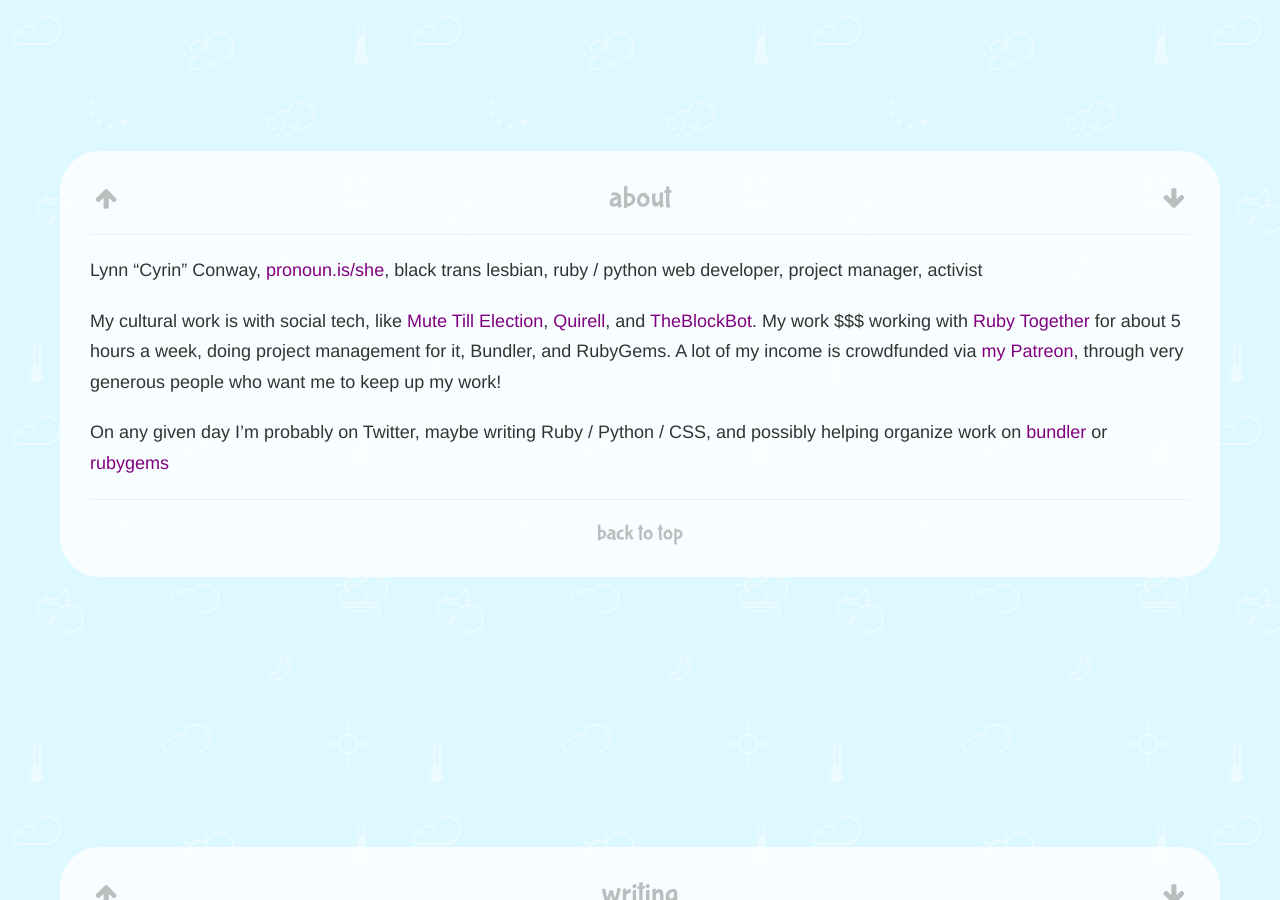
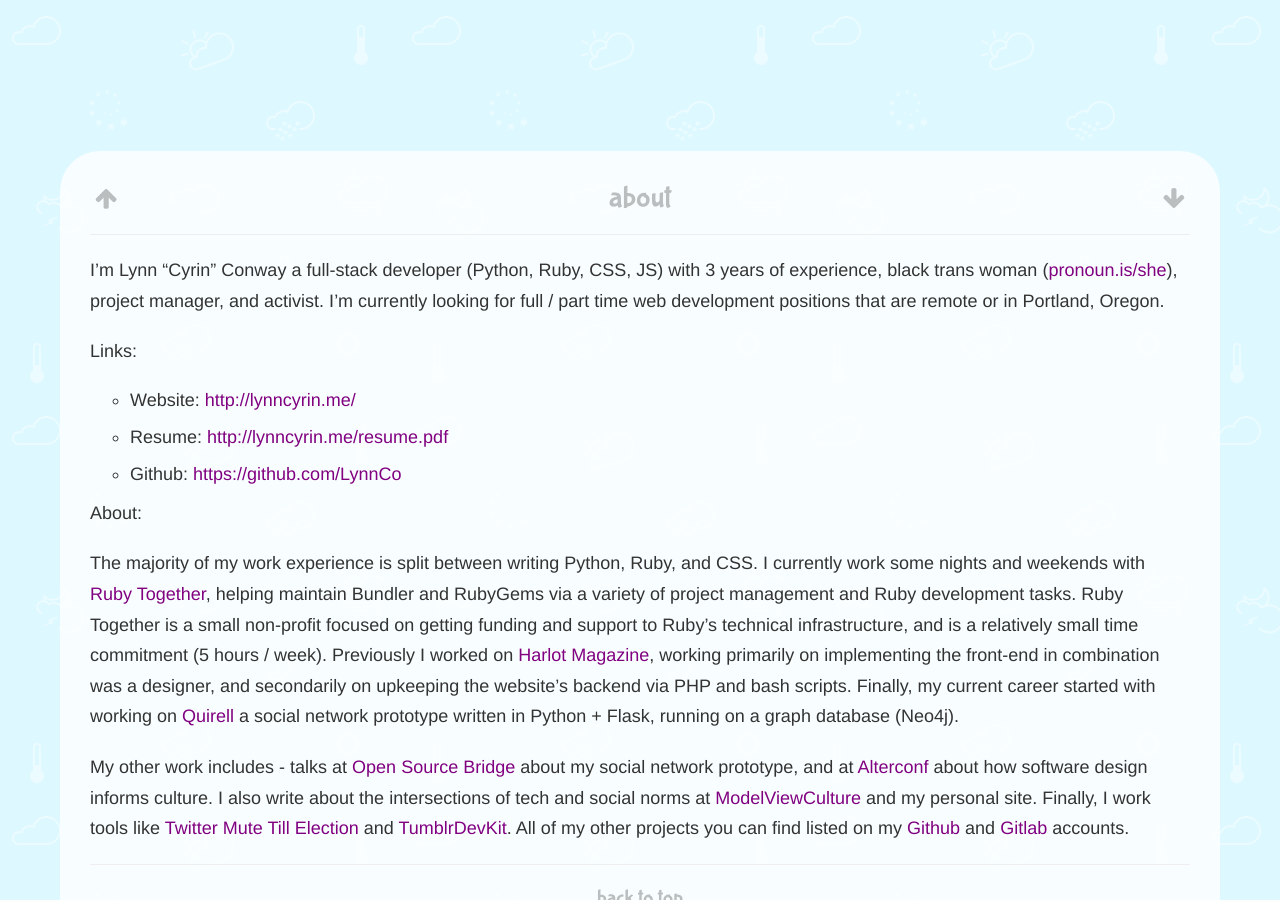
Before and after one commit to coilysiren/lynncyrin.github.io, a Jekyll site: the page built from index.html, in a window 1280 px wide and 900 px high, scrolled down 929 px. Built offline with Jekyll 4.4.1, drawn with Linux system fonts in a browser that asks for light colours; nearby versions of some CDN libraries.

Commit message:
new about

```diff
--- a/_includes/about.md
+++ b/_includes/about.md
@@ -1,5 +1,13 @@
-Lynn "Cyrin" Conway, [pronoun.is/she](http://pronoun.is/she), black trans lesbian, ruby / python web developer, project manager, activist
+I'm Lynn "Cyrin" Conway a full-stack developer (Python, Ruby, CSS, JS) with 3 years of experience, black trans woman ([pronoun.is/she](http://pronoun.is/she)), project manager, and activist. I'm currently looking for full / part time web development positions that are remote or in Portland, Oregon.
 
-My cultural work is with social tech, like [Mute Till Election](https://twitter.com/lynncyrin/status/720841089641394177), [Quirell](http://gitlab.com/collectqt/quirell), and [TheBlockBot](http://theblockbot.herokuapp.com). My work $$$ working with [Ruby Together](https://rubytogether.org/) for about 5 hours a week, doing project management for it, Bundler, and RubyGems. A lot of my income is crowdfunded via [my Patreon](https://www.patreon.com/lynncyrin), through very generous people who want me to keep up my work!
+Links:
 
-On any given day I'm probably on Twitter, maybe writing Ruby / Python / CSS, and possibly helping organize work on [bundler](https://github.com/bundler/bundler) or [rubygems](https://github.com/rubygems/rubygems)
+- Website: <http://lynncyrin.me/>
+- Resume: <http://lynncyrin.me/resume.pdf>
+- Github: <https://github.com/LynnCo>
+
+About:
+
+The majority of my work experience is split between writing Python, Ruby, and CSS. I currently work some nights and weekends with [Ruby Together](https://rubytogether.org/), helping maintain Bundler and RubyGems via a variety of project management and Ruby development tasks. Ruby Together is a small non-profit focused on getting funding and support to Ruby's technical infrastructure, and is a relatively small time commitment (5 hours / week). Previously I worked on [Harlot Magazine](http://harlot.media/), working primarily on implementing the front-end in combination was a designer, and secondarily on upkeeping the website's backend via PHP and bash scripts. Finally, my current career started with working on [Quirell](https://gitlab.com/collectqt/quirell) a social network prototype written in Python + Flask, running on a graph database (Neo4j).
+
+My other work includes - talks at [Open Source Bridge](http://opensourcebridge.org/sessions/1608) about my social network prototype, and at [Alterconf](http://www.alterconf.com/speakers/lynn-cyrin) about how software design informs culture. I also write about the intersections of tech and social norms at [ModelViewCulture](https://modelviewculture.com/authors/lynn-cyrin) and my personal site. Finally, I work tools like [Twitter Mute Till Election](https://twitter.com/lynncyrin/status/720841089641394177) and [TumblrDevKit](https://github.com/LynnCo/TumblrDevKit). All of my other projects you can find listed on my [Github](https://github.com/LynnCo) and [Gitlab](https://gitlab.com/u/cyrin) accounts.
```
